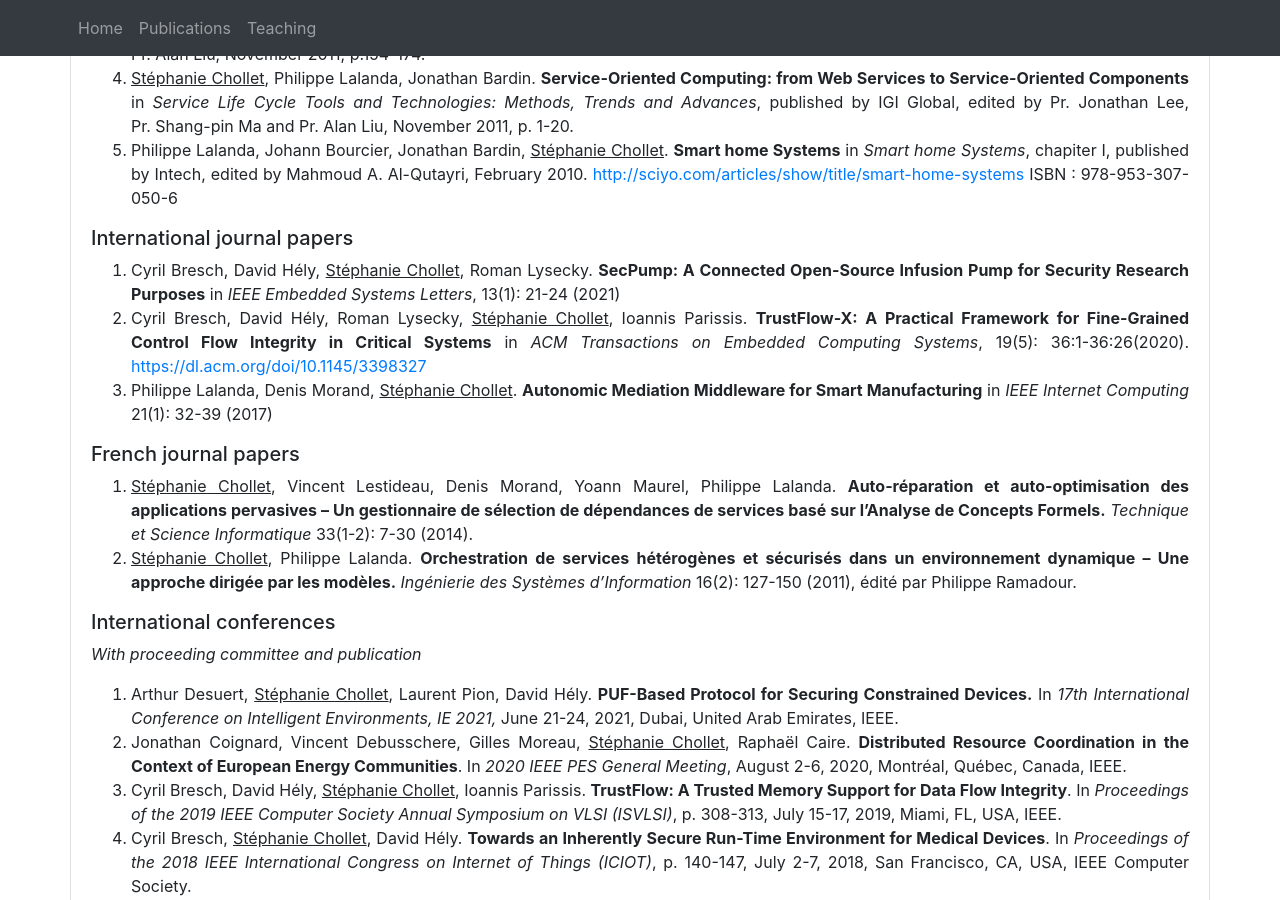
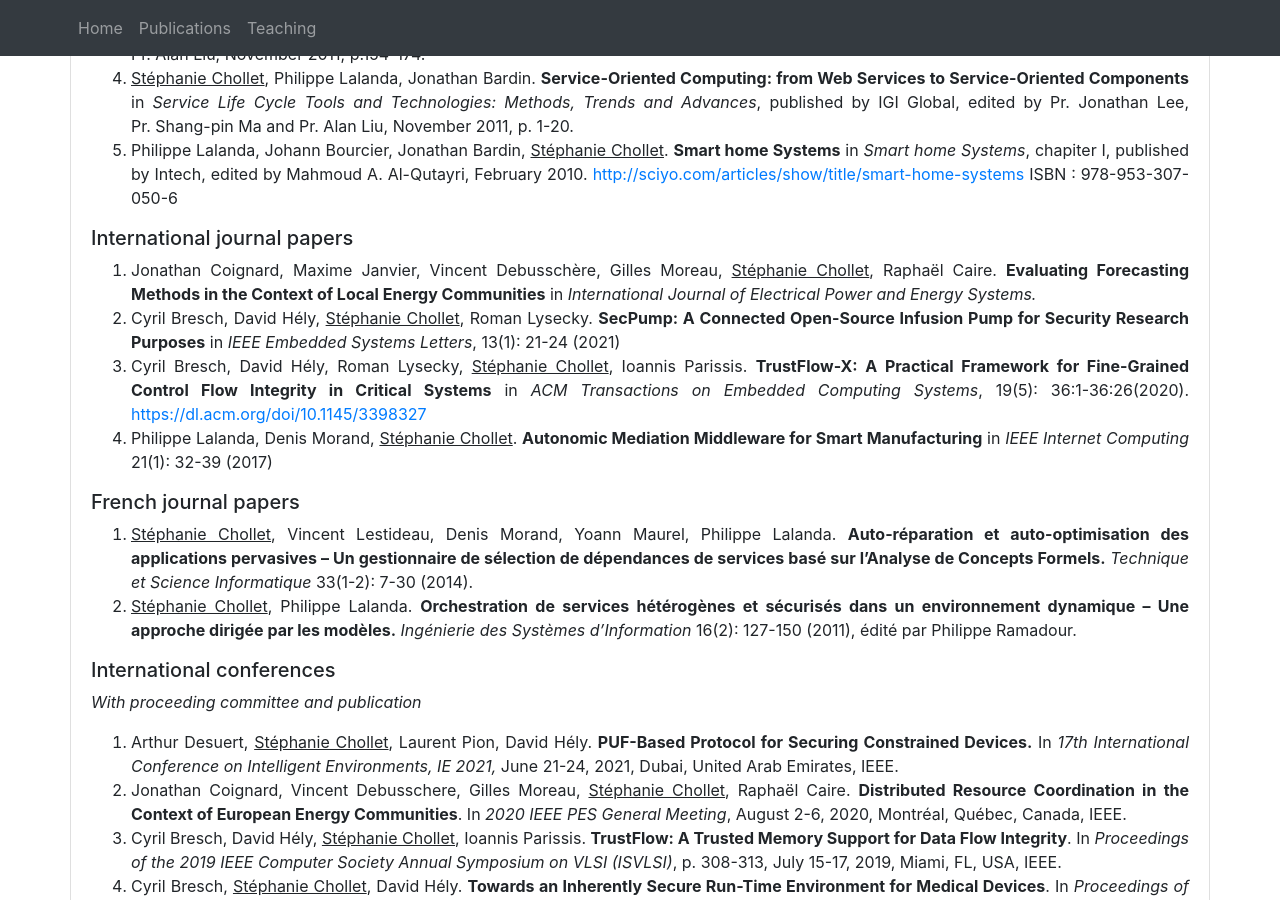
Before and after one commit to schollet/homepage, a Jekyll site: the page built from index.html, in a window 1280 px wide and 900 px high, scrolled down 1082 px. Built offline with Jekyll 4.4.1, drawn with Linux system fonts in a browser that asks for light colours.

Commit message:
Update index.html

```diff
--- a/index.html
+++ b/index.html
@@ -118,6 +118,7 @@ layout: default
 
 		<h5>International journal papers</h5>
 		<ol style="text-align: justify">
+			<li>Jonathan Coignard, Maxime Janvier, Vincent Debusschère, Gilles Moreau, <span style="text-decoration: underline">Stéphanie Chollet</span>, Raphaël Caire. <b>Evaluating Forecasting Methods in the Context of Local Energy Communities</b> in <i>International Journal of Electrical Power and Energy Systems.</i></li>
 			<li>Cyril Bresch, David Hély, <span style="text-decoration: underline">Stéphanie Chollet</span>, Roman Lysecky. <b>SecPump: A Connected Open-Source Infusion Pump for Security Research Purposes</b> in <i>IEEE Embedded Systems Letters</i>, 13(1): 21-24 (2021)</li>
 			<li>Cyril Bresch, David Hély, Roman Lysecky, <span style="text-decoration: underline">Stéphanie Chollet</span>, Ioannis Parissis. <b>TrustFlow-X: A Practical Framework for Fine-Grained Control Flow Integrity in Critical Systems</b> in <i>ACM Transactions on Embedded Computing Systems</i>, 19(5): 36:1-36:26(2020). <a href="https://dl.acm.org/doi/10.1145/3398327">https://dl.acm.org/doi/10.1145/3398327</a></li>
 		        <li>Philippe Lalanda, Denis Morand, <span style="text-decoration: underline">Stéphanie Chollet</span>. <b>Autonomic Mediation Middleware for Smart Manufacturing</b> in <i>IEEE Internet Computing</i> 21(1): 32-39 (2017)</li>
```
